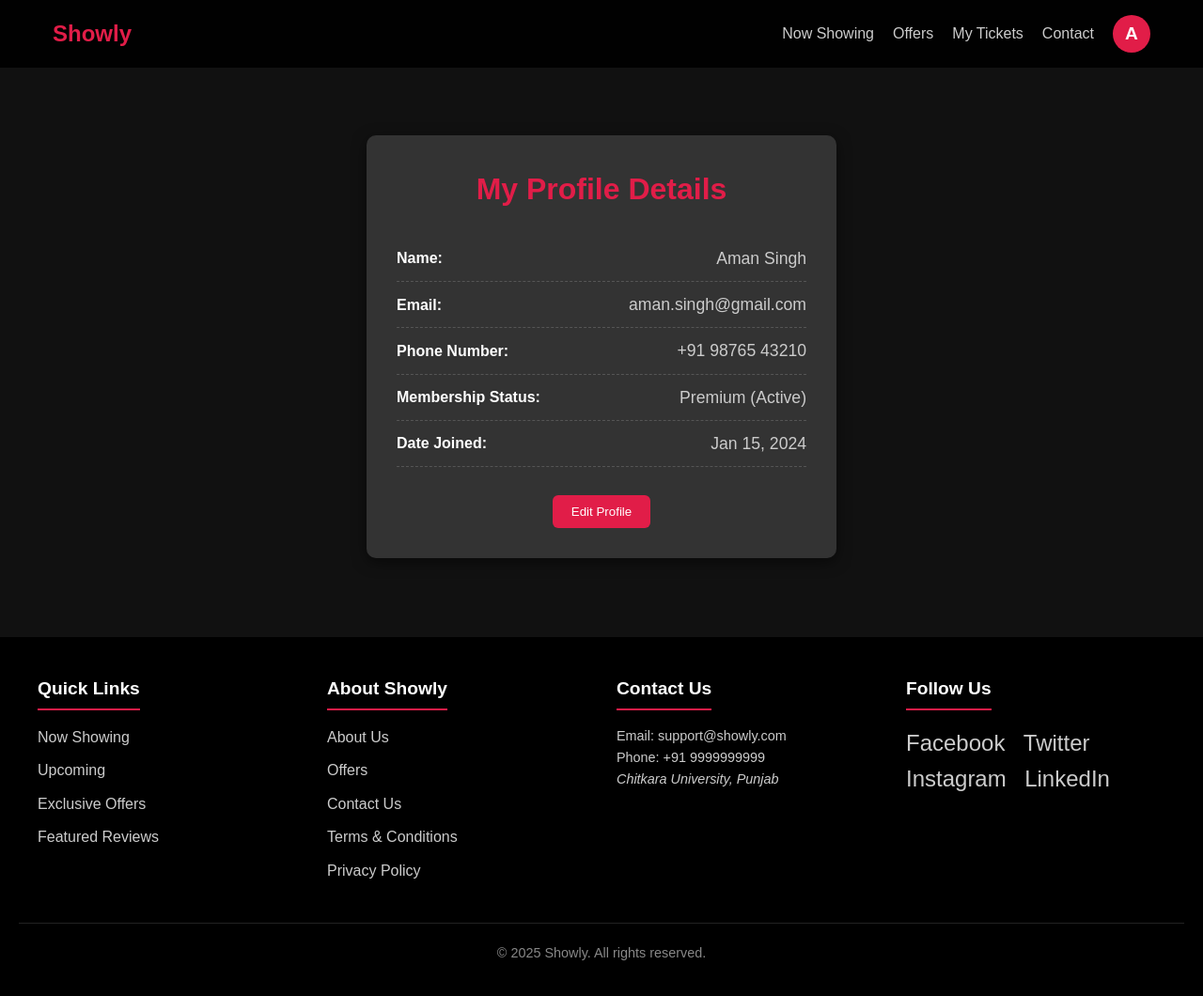
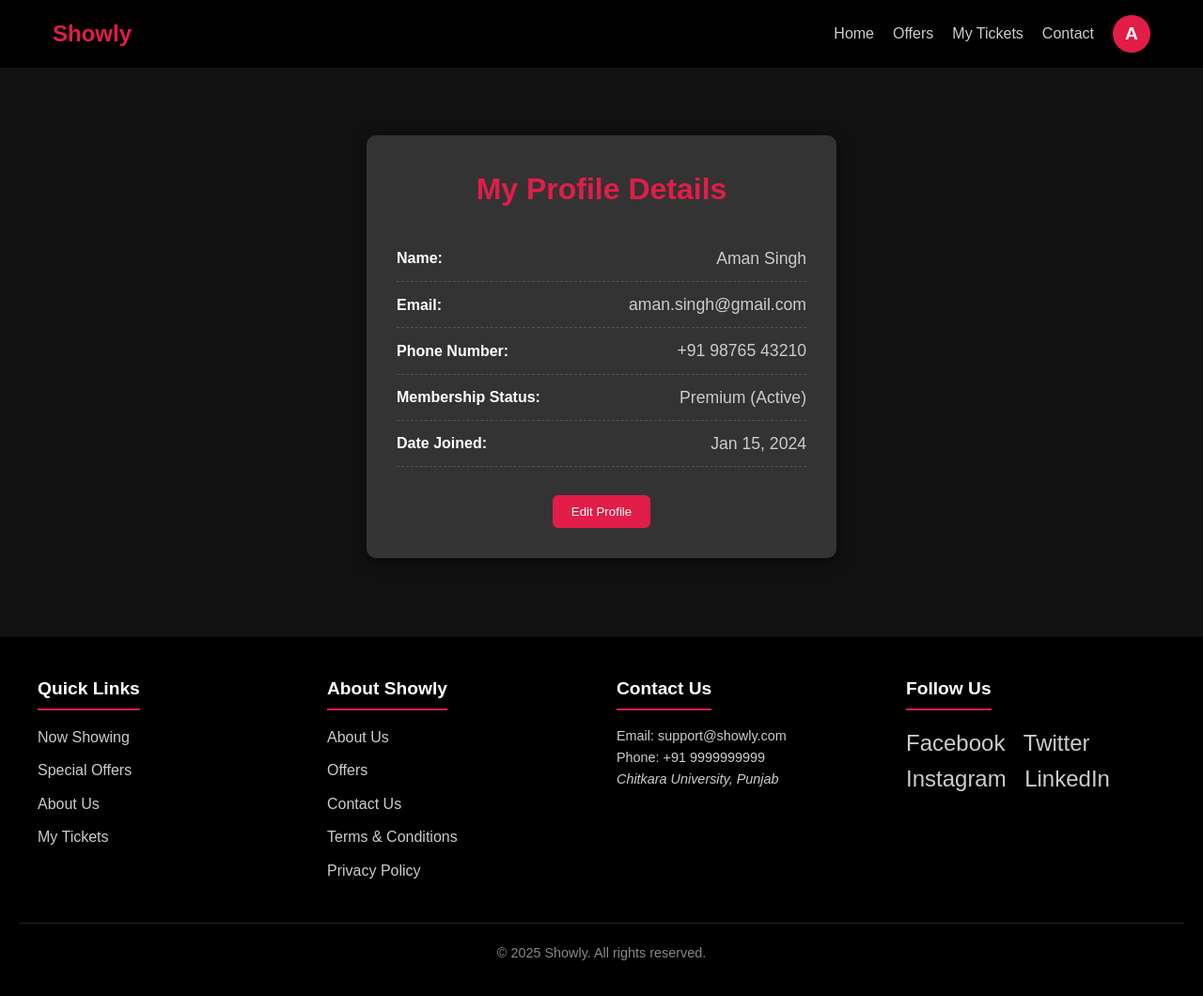
Before and after one commit to amanat07/Showly, a plain HTML site: page profile.html in a window 1280 px wide. Shown: the whole page at 94% size. Drawn offline with Linux system fonts and the light colour scheme.

Commit message:
Updated multiple pages

```diff
--- a/profile.html
+++ b/profile.html
@@ -297,7 +297,7 @@
     <div class="nav-container">
       <h1 class="logo">Showly</h1>
       <div class="nav-links">
-        <a href="./index.html">Now Showing</a>
+        <a href="./main.html">Home</a>
         <a href="./offers.html">Offers</a>
         <a href="./tickets.html">My Tickets</a>
         <a href="./contact.html">Contact</a>
@@ -306,7 +306,7 @@
             <div class="profile-avatar" onclick="toggleDropdown()">A</div>
             <div class="profile-dropdown" id="profileDropdown">
                 <a href="./profile.html">Profile</a>
-                <a href="#" class="logout">Log Out</a>
+                <a href="./landing.html" class="logout">Log Out</a>
             </div>
         </div>
       </div>
@@ -363,10 +363,10 @@
       <div class="footer-col">
         <h4>Quick Links</h4>
         <ul>
-          <li><a href="./index.html#now-showing-dashboard">Now Showing</a></li>
-          <li><a href="./index.html#upcoming">Upcoming</a></li>
-          <li><a href="./index.html#offers">Exclusive Offers</a></li>
-          <li><a href="#">Featured Reviews</a></li>
+          <li><a href="./showing.html">Now Showing</a></li>
+          <li><a href="./offers.html">Special Offers</a></li>
+          <li><a href="./about.html">About Us</a></li>
+          <li><a href="./tickets.html">My Tickets</a></li>
         </ul>
       </div>
       <div class="footer-col">
```
Also changed, not shown: contact.html (+5 -5 lines), offers.html (+5 -5 lines), seat.html (+4 -3 lines).
